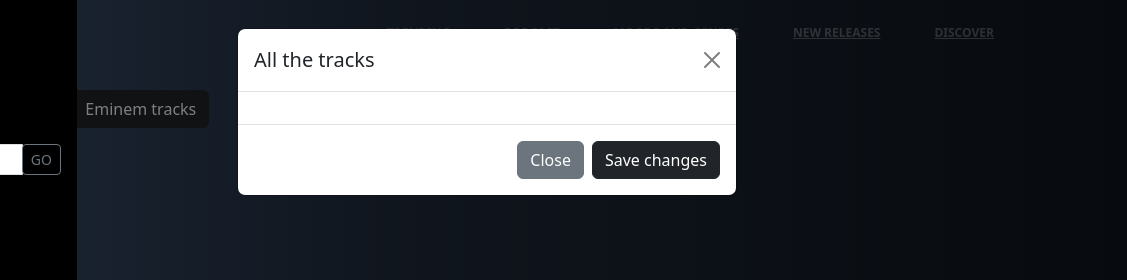
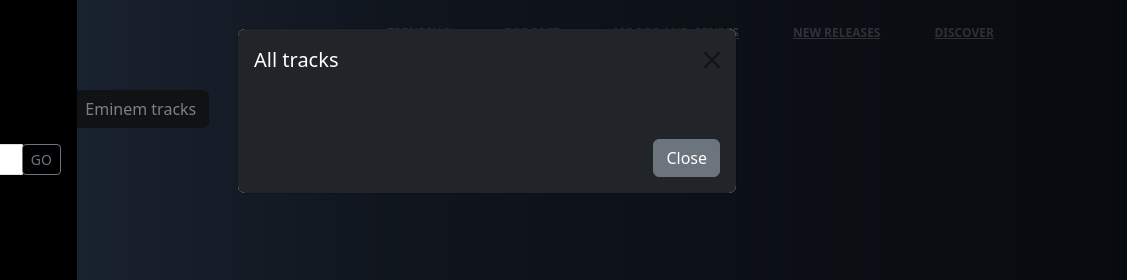
Before and after one commit to ginevratesta/M4_Exercise_W1D4, a plain HTML site: page index.html in a window 1280 px wide. Both pictures are taken after a click on the button "Eminem tracks". Shown: the top 280 px of the page, 153-1280 px from the left. Drawn offline with nearby package versions, Linux system fonts and the light colour scheme; no server answers.

Commit message:
modal-done

```diff
--- a/index.html
+++ b/index.html
@@ -90,16 +90,15 @@
 <div class="modal fade" id="exampleModal" tabindex="-1" aria-labelledby="exampleModalLabel" aria-hidden="true">
   <div class="modal-dialog">
     <div class="modal-content">
-      <div class="modal-header">
-        <h1 class="modal-title fs-5" id="exampleModalLabel">All the tracks</h1>
+      <div class="modal-header bg-dark border-0">
+        <h1 class="modal-title fs-5 text-white" id="exampleModalLabel">All tracks</h1>
         <button type="button" class="btn-close" data-bs-dismiss="modal" aria-label="Close"></button>
       </div>
-      <div class="modal-body">
+      <div class="modal-body bg-dark">
 
       </div>
-      <div class="modal-footer">
+      <div class="modal-footer bg-dark border-0">
         <button type="button" class="btn btn-secondary" data-bs-dismiss="modal">Close</button>
-        <button type="button" class="btn btn-dark">Save changes</button>
       </div>
     </div>
   </div>
--- a/script.js
+++ b/script.js
@@ -23,11 +23,11 @@ let tracks = document.querySelector(".modal-body")
       </div>
       </div>`
 
-      tracks.innerHTML += `<div class="d-flex align-items-center">
+      tracks.innerHTML += `<div class="d-flex align-items-center mb-3">
       <div>
       <img src="${card.album.cover_small}" class="card-img-top" alt="...">
       </div>
-      <p>${card.album.title}</p>
+      <p class="ms-3 text-white">${card.album.title}</p>
       </div>
       `
     }
```
